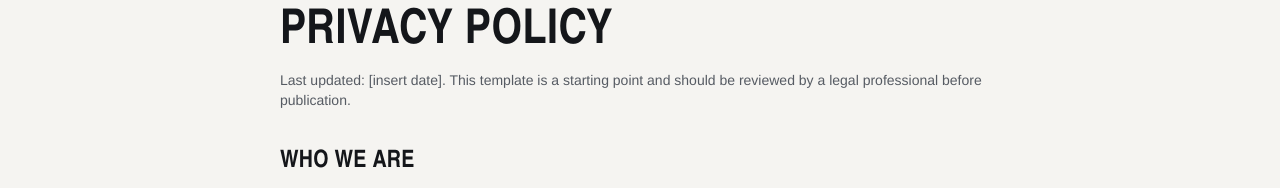
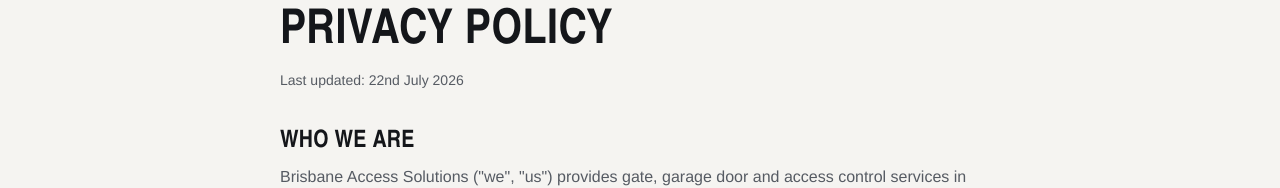
Before and after one commit to roxmikey/roxmikey.github.io, a Next.js app: page /privacy in a window 1280 px wide. Shown: the part 129-317 px from the top of the page. Built offline with nearby package versions, Linux system fonts and the light colour scheme; no server answers.

Commit message:
Update page.tsx

```diff
--- a/src/app/privacy/page.tsx
+++ b/src/app/privacy/page.tsx
@@ -18,8 +18,7 @@
     <div className="mx-auto max-w-3xl px-4 sm:px-6 py-16">
       <h1 className="text-5xl mb-3">Privacy Policy</h1>
       <p className="text-sm text-graphite mb-10">
-        Last updated: [insert date]. This template is a starting point and should be reviewed by a
-        legal professional before publication.
+        Last updated: 22nd July 2026
       </p>
       <div className="space-y-8 text-graphite leading-relaxed [&_h2]:text-2xl [&_h2]:text-ink [&_h2]:mb-2">
         <section>
```
